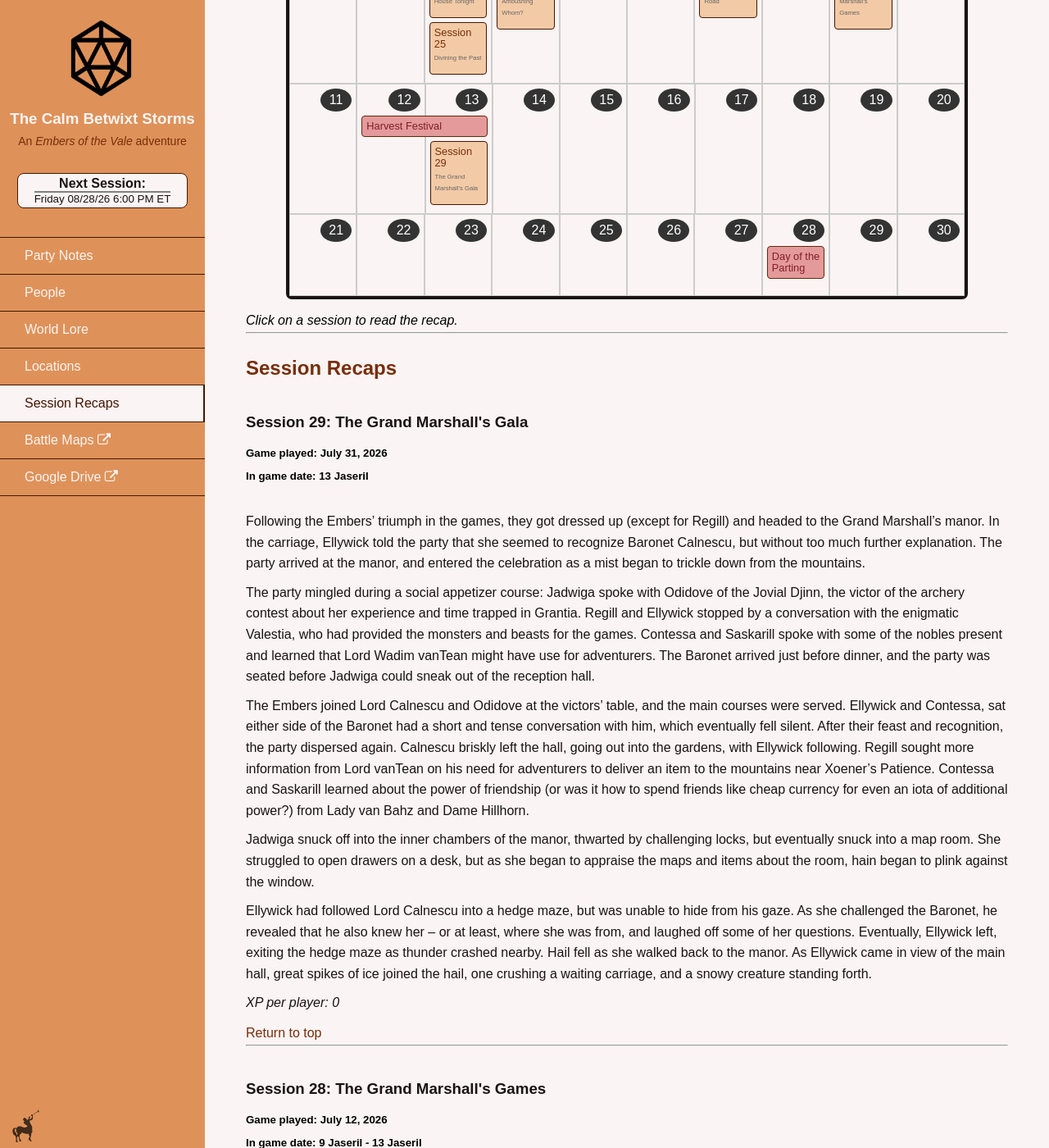
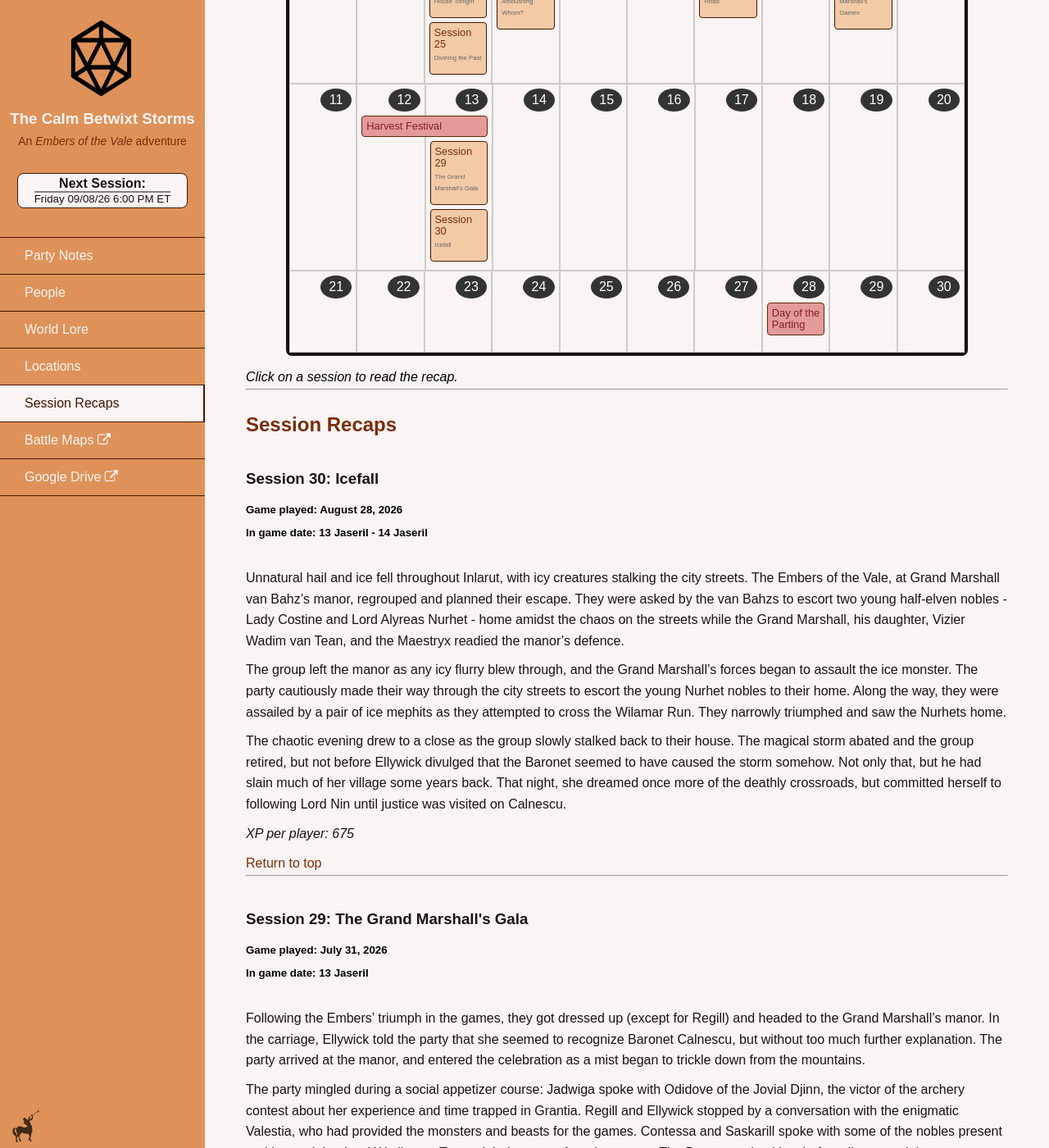
Before and after one commit to lambdr/calm_betwixt_storms, a Jekyll site: the page built from _pages/recaps.md, in a window 1280 px wide and 1400 px high, scrolled down 355 px. Shown: the whole window at 82% size. Built offline with Jekyll 4.4.1, drawn with Linux system fonts in a browser that asks for light colours.

Commit message:
s30 updates

```diff
--- a/_config.yml
+++ b/_config.yml
@@ -18,7 +18,7 @@ url: "https://lambdr.github.io" # the base hostname & protocol for your site, e.
 markdown: kramdown
 
 # Campaign info
-next_session: Friday 08/28/26 6:00 PM ET
+next_session: Friday 09/08/26 6:00 PM ET
 
 include:
   - _pages
--- a/_data/npcs/inlarut.yml
+++ b/_data/npcs/inlarut.yml
@@ -93,6 +93,12 @@ categories:
         description: A procurer of rare beasts
       - name: Baronet Sorin Calnescu
         description: He who won the joust
+      - name: Maestryx
+        description: A warrior-priest
+      - name: Lady Costine Nurhet
+        description: Half-elven noble. Sister to Alyreas.
+      - name: Lord Alyreas Nurhet
+        description: Half-elven noble. Brother to Costine.
   - name: Penrith
     icon: fa-home
     npcs:
--- a/_data/party_info.yml
+++ b/_data/party_info.yml
@@ -1,7 +1,6 @@
 quests:
   - description: Acquire gauntlets of ogre strength from Penaphrill Myr
   - description: Deliver a package for Lord Wadim vanTean
-  - description: Get home from the Grand Marshall's party alive??
   - description: Seek a Bow of Dust in Grantia
 
 pp: 2
@@ -13,8 +12,6 @@ loot:
   players:
     - name: Regill
       items:
-        - name: A potion of cure light wounds
-          magic: yes
         - name: An extremely valuable orange rock
         - name: An amulet of Amarhus
         - name: Amulet of Natural Armour, +1 AC
```
Also changed, not shown: _recaps/s30.md (added, +16 -0 lines).
